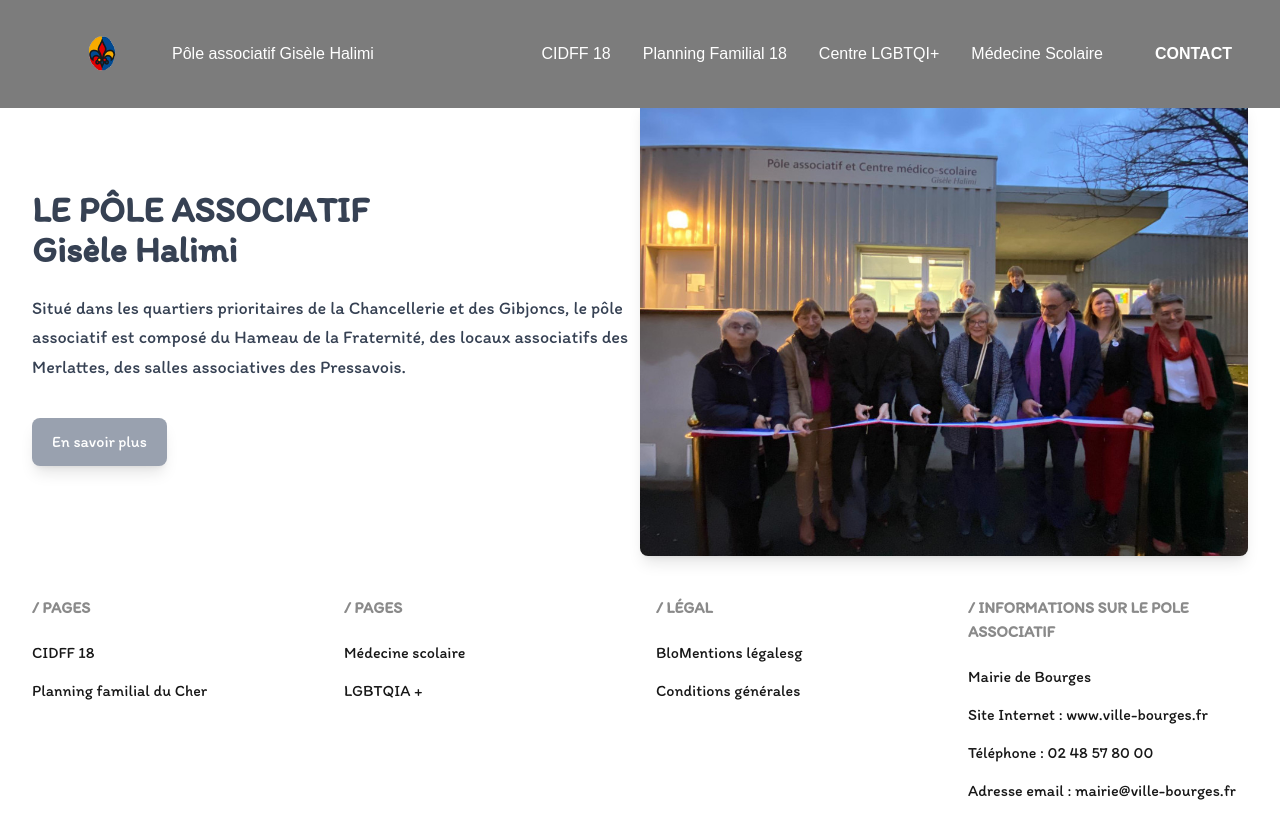
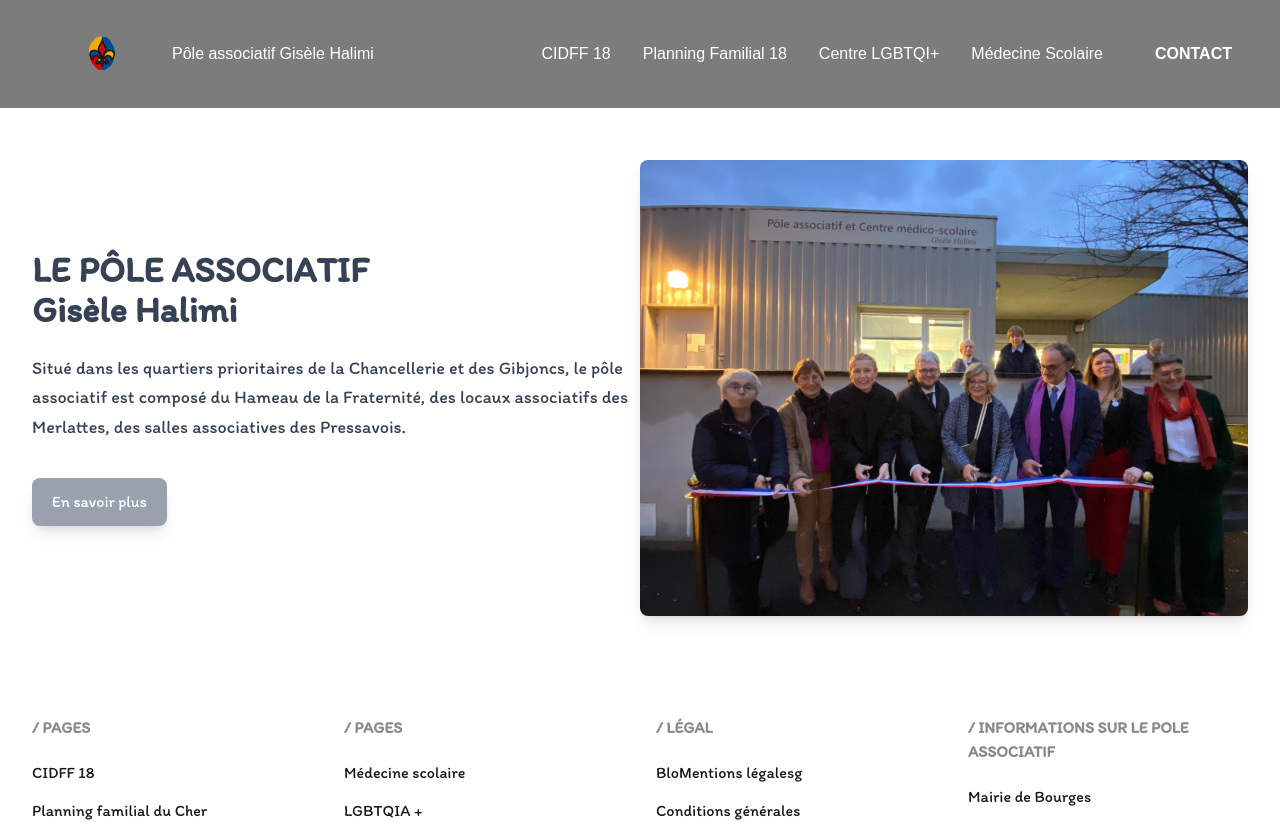
Before and after one commit to Dyls00/gisele_halimi_web_page, a Next.js app: page / in a window 1280 px wide. Shown: the top 822 px of the page. Built offline with nearby package versions, Linux system fonts and the light colour scheme.

Commit message:
correction hauteur image d'accueil

```diff
--- a/app/globals.css
+++ b/app/globals.css
@@ -26,5 +26,5 @@
 }
 
 .height-100{
-  height: 55vh;
+  height: 70vh;
 }
```
